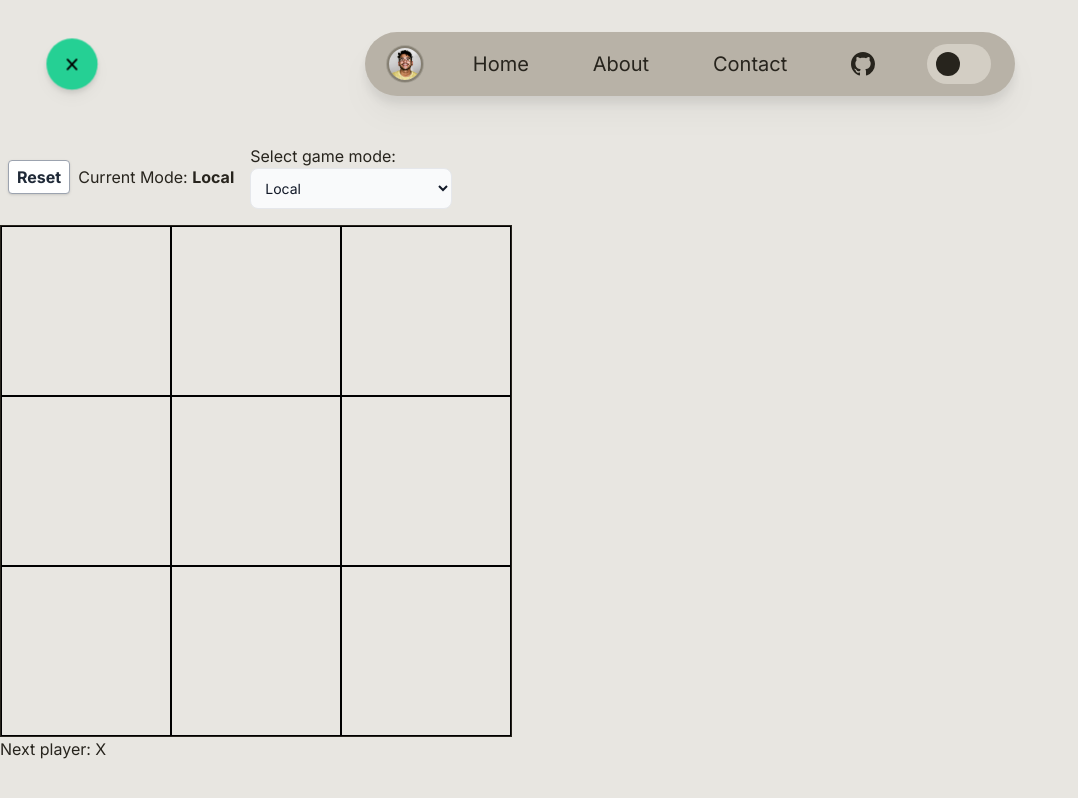
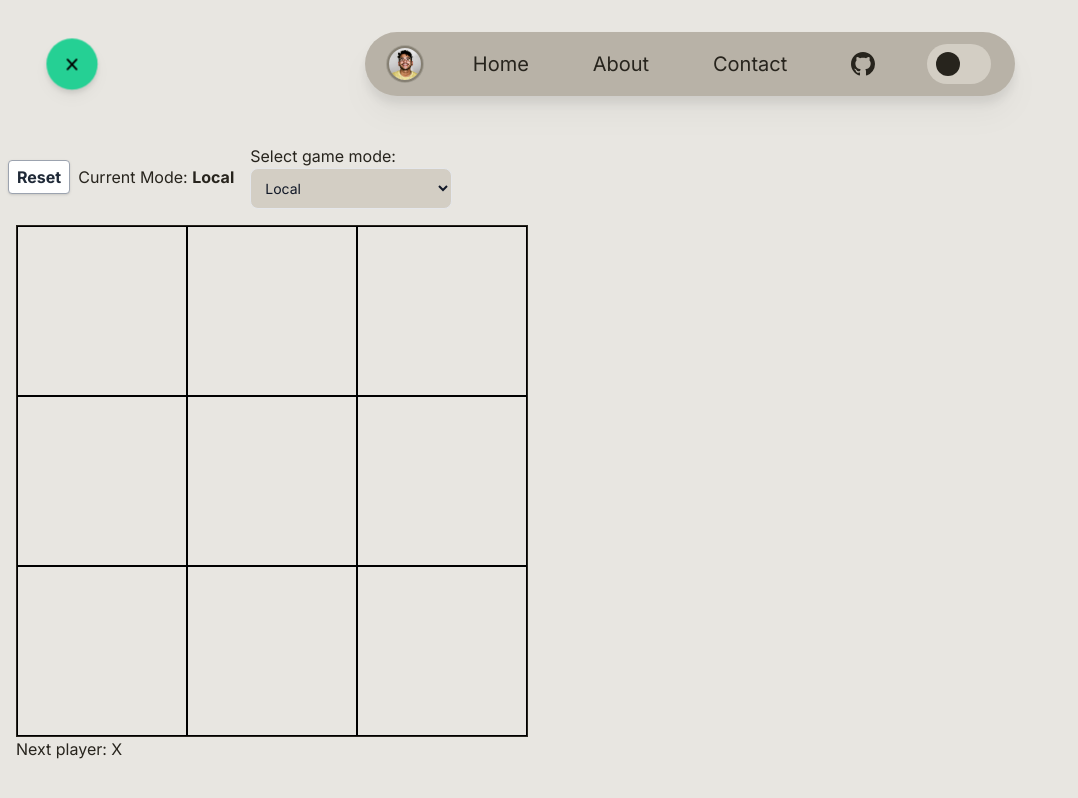
Before and after one commit to theonlynanu/website, a Next.js app: page /tictactoe in a window 1280 px wide. Shown: the whole page, without its empty margins (0-1078 px from the left). Built offline with nearby package versions, Linux system fonts and the light colour scheme; a web font is replaced by a local one.

Commit message:
Refit and restyle tic-tac-toe game

```diff
--- a/src/app/tictactoe/_components/game.tsx
+++ b/src/app/tictactoe/_components/game.tsx
@@ -49,7 +49,7 @@ export default function Game() {
                 setGameMode(e.target.value);
                 reset();
               }}
-              className="block rounded-lg border border-gray-200 bg-gray-50 p-2.5 text-sm text-gray-900 focus:border-blue-500 focus:ring-blue-500 dark:border-gray-600 dark:bg-gray-700 dark:text-white dark:focus:border-blue-500 dark:focus:ring-blue-500"
+              className="block rounded-lg border border-gray-200 bg-standard-200 p-2.5 text-sm text-gray-900 focus:border-blue-500 focus:ring-blue-500 dark:border-gray-600 dark:bg-standard-100 dark:focus:border-blue-500 dark:focus:ring-blue-500"
             >
               <option value="local">Local</option>
               <option value="ai-first">AI - Move First</option>
@@ -61,7 +61,7 @@ export default function Game() {
         </form>
       </div>
 
-      <div className="">
+      <div className=" mx-4">
         <Board
           squares={currentBoard}
           xIsNext={xIsNext}
--- a/src/app/tictactoe/page.tsx
+++ b/src/app/tictactoe/page.tsx
@@ -7,8 +7,8 @@ export const metadata: Metadata = {
 
 export default function Index() {
   return (
-    <>
+    <section className="mb-12">
       <Game />
-    </>
+    </section>
   );
 }
```
